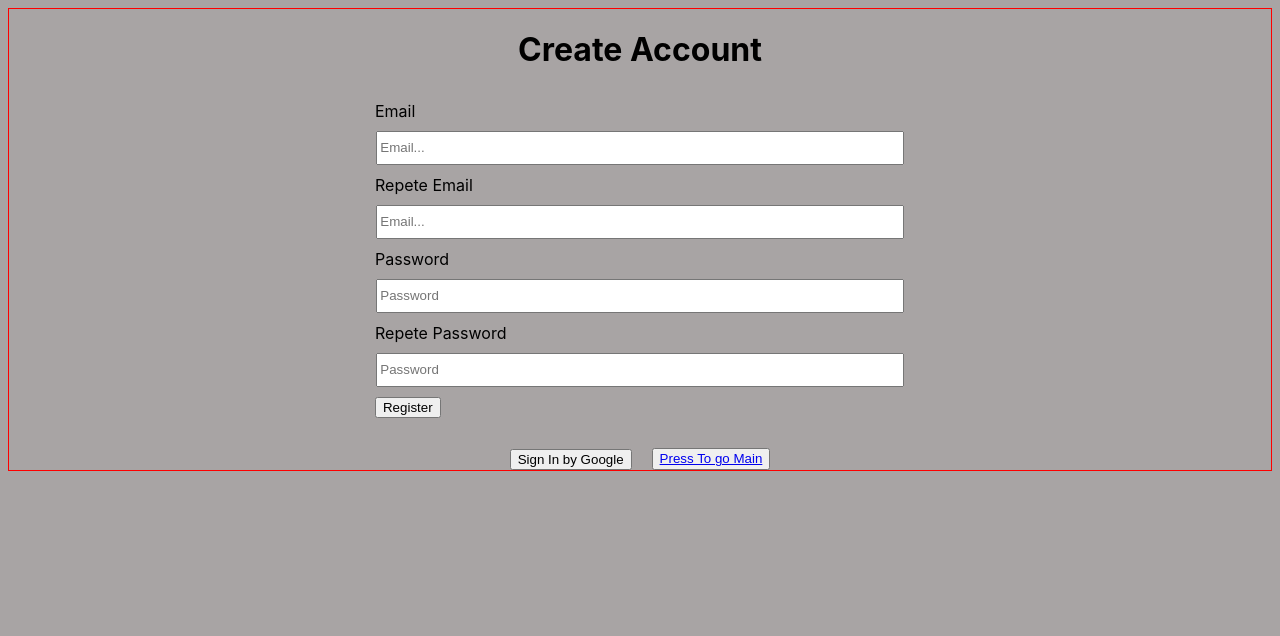
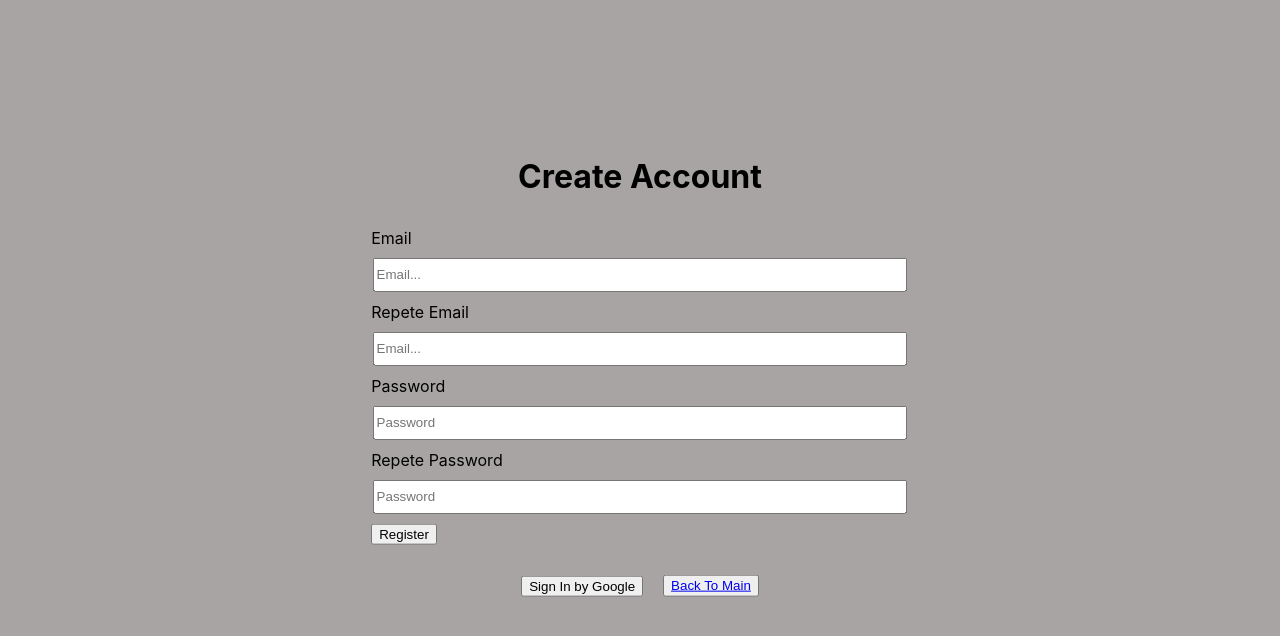
Before and after one commit to MikeZeg/Scratch-App, a React (Create React App) app: page /createAccount in a window 1280 px wide. Shown: the top 636 px of the page. Built offline with nearby package versions, Linux system fonts and the light colour scheme.

Commit message:
Add style to login options

```diff
--- a/src/components/login/CreateAccount.js
+++ b/src/components/login/CreateAccount.js
@@ -58,7 +58,7 @@ export const CreateAccount = () => {
             <div className="middle__btn">
                 <SignInByGoogle />
                 <button className="btn btn__link">
-                        <Link to="/" className="btn btn__link">Press To go Main</Link>
+                        <Link to="/" className="btn btn__link">Back To Main</Link>
                 </button>
             </div>
         </div>
--- a/src/components/login/SignIn.js
+++ b/src/components/login/SignIn.js
@@ -22,9 +22,9 @@ export const SignIn = () => {
     }
 
     return (
-        <div className="container">
+        <div className="signin__container">
             <div>
-                <h1>Log In</h1>
+                <h1 className="txt-center">Log In</h1>
                 <button className="btn btn__main">
                     <Link to="/" className="btn btn__link">Press To go back</Link>
                 </button>
--- a/src/styles/createAccountStyle.css
+++ b/src/styles/createAccountStyle.css
@@ -1,5 +1,11 @@
 .account__container {
-    border: 1px solid red;
+    /* border: 1px solid red; */
+    width: 100%;
+
+    position: absolute;
+    top: 40%;
+    left: 40%;
+    transform: translate(-40%,-40%);
 }
 .account__create {
     display: flow;
--- a/src/styles/index.css
+++ b/src/styles/index.css
@@ -30,7 +30,7 @@
     /* color: red; */
     }
 
-  @media (width < 1440px) {
+  @media (width <= 1500px) {
     --fts-larg: 2rem;
     --fts-lmed: 1.5rem;
     --fts-med: 2rem;
@@ -41,7 +41,7 @@
 
   @media (width <= 1200px) {
     --fts-larg: 1.9rem;
-    --fts-lmed: 1.8rem;
+    --fts-lmed: 1.6rem;
     --fts-med: 1.6rem;
     --fts-smed: 1.2rem;
     --fts-small: 1rem;
--- a/src/styles/loginStyle.css
+++ b/src/styles/loginStyle.css
@@ -8,7 +8,7 @@
     position: fixed;
     justify-content: center;
 } */
-.container {
+.signin__container {
     width: 50%;
     /* margin: auto; */
 
@@ -16,10 +16,6 @@
     top: 30%;
     left: 50%;
     transform: translate(-50%,-30%);
-
-    /* width: 80%; */
-    /* margin-left: auto;
-    margin-right: auto; */
 }
 .signin {
     display: grid;
--- a/src/styles/resetloginStyle.css
+++ b/src/styles/resetloginStyle.css
@@ -16,7 +16,6 @@
     }
     input {
         width: 56%;
-
 
         @media (width < 1000px) {
             width: 95%;
```
